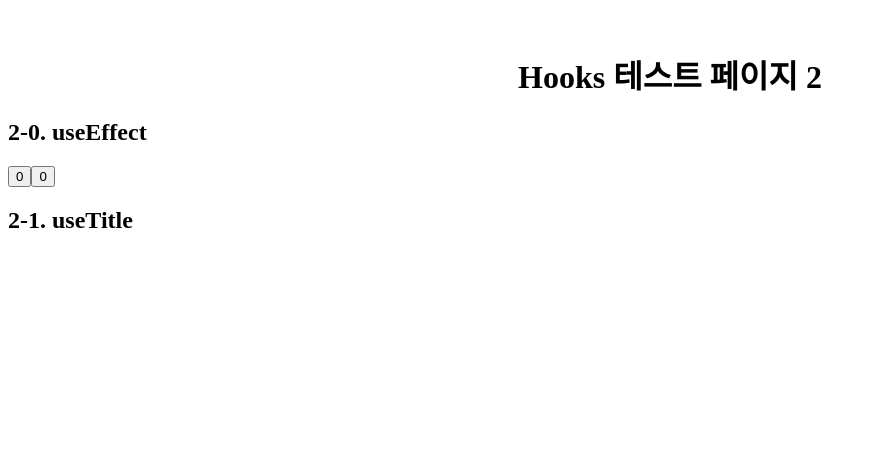
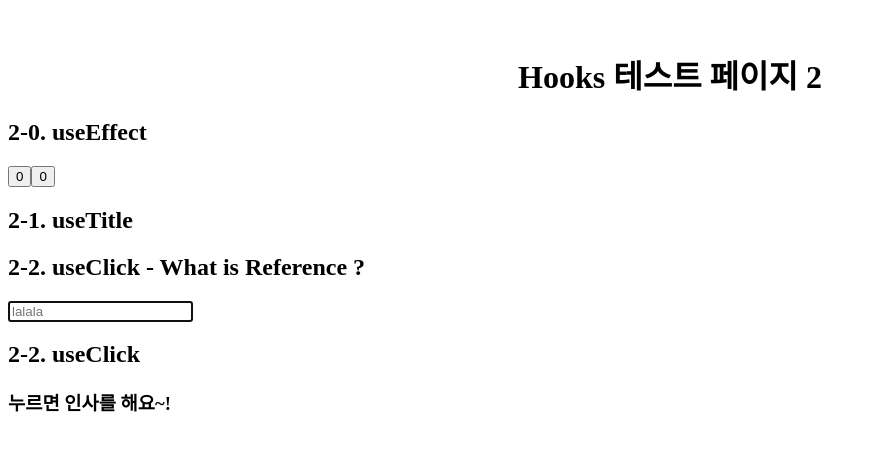
Before and after one commit to yennie37/react_proyen, a React (Create React App) app: page /testPage/hooks2 in a window 1280 px wide. Shown: the top 450 px of the page, without its empty margins (0-876 px from the left). Built offline with nearby package versions, Linux system fonts and the light colour scheme.

Commit message:
#2.2 클릭이벤트안먹음, => 해결필요

```diff
--- a/src/routes/Hooks10_2.js
+++ b/src/routes/Hooks10_2.js
@@ -1,30 +1,65 @@
 /** App component 전체를 가지고 있는 홈 라우트 */
-import {useEffect, useState} from "react";
+import {useEffect, useState, useRef} from "react";
 import styles from "./Hooks10.module.css";
 
+// 2-1
+const useTitle = (initialTitle) => {
+  const [title, setTitle] = useState(initialTitle);
+  const updateTitle = () => {
+    const htmlTitle = document.querySelector("title");
+    htmlTitle.innerHTML = title;
+  }
+  useEffect(updateTitle, [title]);
+  return setTitle;
+};
+
+// 2-2
+// <h3 ref={title}>누르면 인사를 해요~! </h3>  의 클릭이벤트가 안먹는이유가 뭐야?
+const useClick = (onClick) => {
+  console.log("typeof onClick >> " + typeof onClick);
+  const ref = useRef();
+
+  useEffect(() => {
+    const element = ref.current;
+
+    // componentDidMount 일때 동작(mount될때)
+    if(element) {
+      element.addEventListener("click", onClick);
+    }
+
+    // componentWillUnMount가 될때 addEventListener를 지워주기(mount되지 않을때)
+    return () => {
+      if(element) {
+        element.removeEventListener("click", onClick);
+      }
+    };
+  }, [onClick]);
+  return ref.current;
+};
+
 function Hooks10_2() {
+  // 2-0
   const sayHello = () => console.log("Hello");
-
-  // useEffect : 2개의 인자가 있음.
-  // 1st Argument : function으로써의 effect
-  // 2st Argument : dependency(deps) - effect는 deps리스트에 있는 값일때만 값이 변하도록 활성화
-
-  //useEffect는 componentDidMount, componentWillUpdate
-
-  //useEffect(sayHello, []); // 처음 렌더링될때만 sayHello 호출
-  //useEffect(() => {
-  // sayHello();
-  //});
 
   const [number, setNumber] = useState(0);
   const [anumber, setAnumber] = useState(0);
 
-  //useEffect(sayHello, [number]); // 랜더링될때와 number가 바뀔때만 sayHello 호출
-  //useEffect(sayHello, [anumber]); // 랜더링될때와 anumber가 바뀔때만 sayHello 호출
+  // 2-1
+  const titleUpdater = useTitle("로딩중... ");
+  setTimeout(() => titleUpdater("TestPage2"), 3000); // 3초뒤 타이틀 바뀜
+
+  // 2-2
+  // reference 는 기본적으로 component의 어떤 부분을 선택할 수 있는 방법
+  const tmpRef = useRef();
+  //setTimeout(() => console.log(tmpRef.current), 4000);
+  setTimeout(() => tmpRef.current.focus(), 4000);
+
+  const title = useClick(sayHello);
 
   return (
     <div>
       <h1 className={styles.title}>Hooks 테스트 페이지 2</h1>
+
       <div>
         <h2>2-0. useEffect</h2>
         <button onClick={() => setNumber(number + 1)}>{number}</button>
@@ -34,6 +69,16 @@ function Hooks10_2() {
       <div>
         <h2>2-1. useTitle</h2>
       </div>
+      <div>
+        <h2>2-2. useClick - What is Reference ? </h2>
+        <input ref={tmpRef} placeholder="lalala" />
+      </div>
+
+      <div>
+        <h2>2-2. useClick</h2>
+        {/* 왜 클릭이벤트가 안먹힐까.... */}
+        <h3 ref={title}>누르면 인사를 해요~! </h3>
+      </div>
 
     </div>
   );
```
